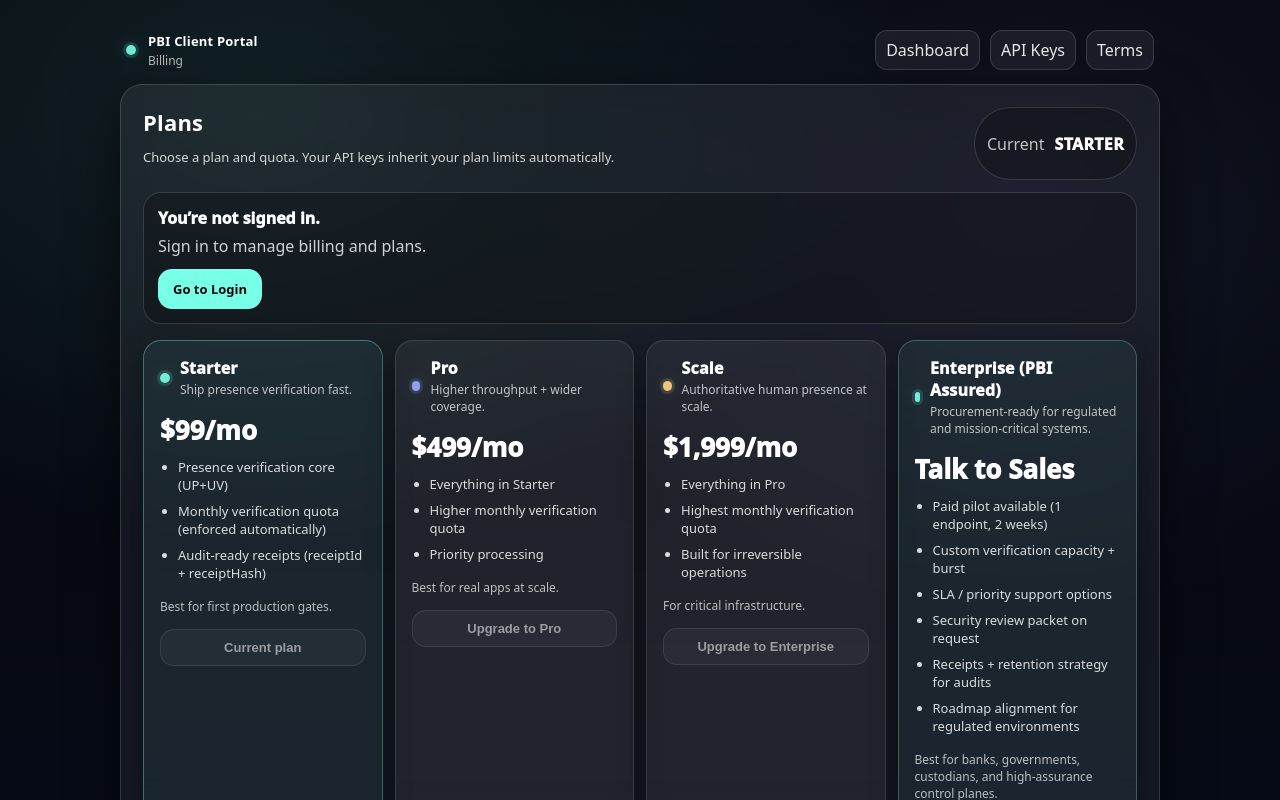
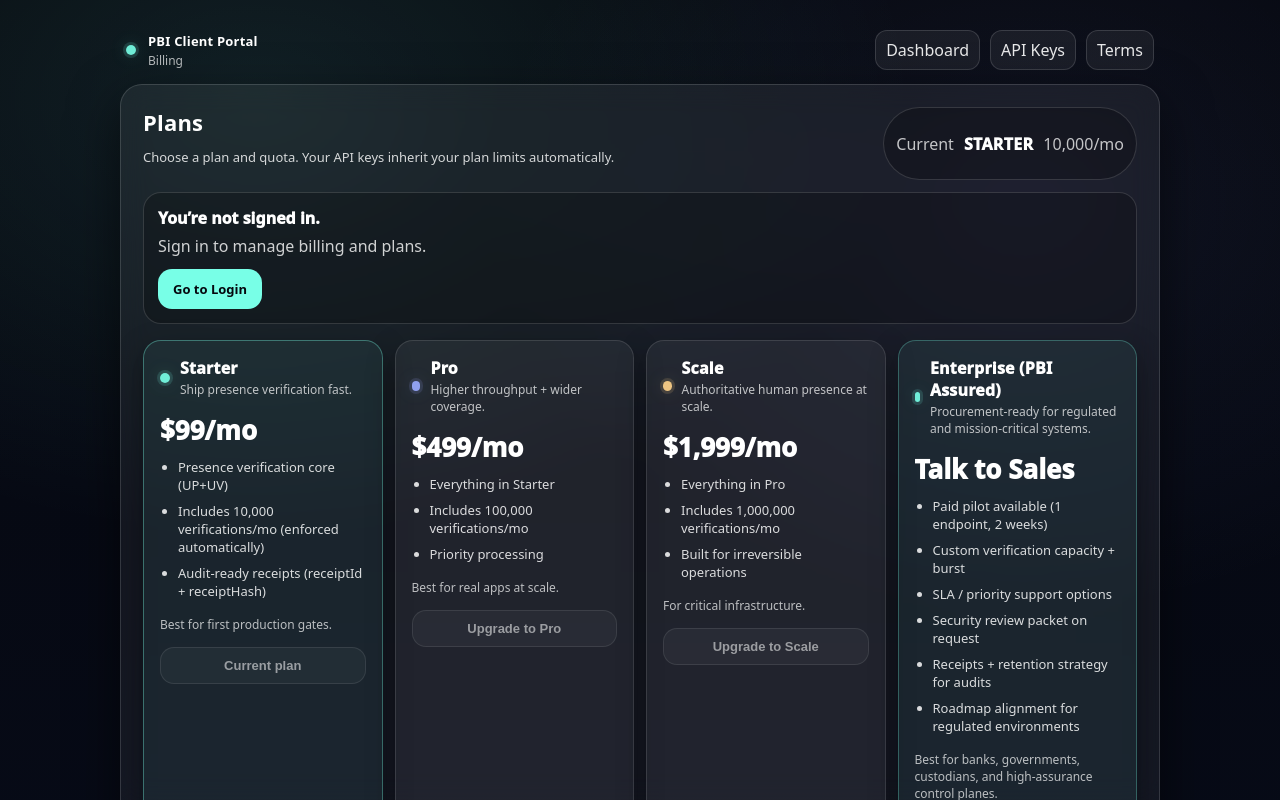
Before and after one commit to kojibai/pbi-enterprise-api, a Next.js app in the folder apps/portal/: page /billing in a window 1280 px wide. Built offline with nearby package versions, Linux system fonts and the light colour scheme; no server answers.

Commit message:
update plan quotas

```diff
--- a/apps/portal/src/pages/billing/index.tsx
+++ b/apps/portal/src/pages/billing/index.tsx
@@ -223,7 +223,23 @@ export default function BillingIndex() {
       window.removeEventListener("mousedown", onMouseDown);
     };
   }, [assuredOpen]);
+// Display labels (keep PlanKey as-is, but show "Scale" to users)
+const PLAN_LABEL: Record<PlanKey, string> = {
+  starter: "Starter",
+  pro: "Pro",
+  enterprise: "Scale"
+};
 
+// ✅ EDIT THESE 3 NUMBERS to match your server-enforced quotas
+const PLAN_QUOTA: Record<PlanKey, number> = {
+  starter: 10_000,
+  pro: 100_000,
+  enterprise: 1_000_000
+};
+
+function fmtInt(n: number) {
+  return n.toLocaleString();
+}
   return (
     <div style={pageStyle}>
       <style>{css}</style>
@@ -260,8 +276,10 @@ export default function BillingIndex() {
 
             <div className="currentPill" aria-label="Current plan">
               <span style={{ opacity: 0.75 }}>Current</span>
-              <span style={{ fontWeight: 950, letterSpacing: 0.3 }}>{currentPlan.toUpperCase()}</span>
-              {me?.quotaPerMonth ? <span style={{ opacity: 0.75 }}>{me.quotaPerMonth}/mo</span> : null}
+              <span style={{ fontWeight: 950, letterSpacing: 0.3 }}>{PLAN_LABEL[currentPlan].toUpperCase()}</span>
+<span style={{ opacity: 0.75 }}>
+  {me?.quotaPerMonth ? me.quotaPerMonth : fmtInt(PLAN_QUOTA[currentPlan])}/mo
+</span>
             </div>
           </div>
 
@@ -285,10 +303,10 @@ export default function BillingIndex() {
               title="Starter"
               subtitle="Ship presence verification fast."
               highlights={[
-                "Presence verification core (UP+UV)",
-                "Monthly verification quota (enforced automatically)",
-                "Audit-ready receipts (receiptId + receiptHash)"
-              ]}
+  "Presence verification core (UP+UV)",
+  `Includes ${fmtInt(PLAN_QUOTA.starter)} verifications/mo (enforced automatically)`,
+  "Audit-ready receipts (receiptId + receiptHash)"
+]}
               price={`${PLAN_PRICE.starter}/mo`}
               ctaLabel={currentPlan === "starter" ? "Current plan" : "Switch to Starter"}
               disabled={!me || currentPlan === "starter" || !canCheckout("starter")}
@@ -301,7 +319,11 @@ export default function BillingIndex() {
               current={currentPlan === "pro"}
               title="Pro"
               subtitle="Higher throughput + wider coverage."
-              highlights={["Everything in Starter", "Higher monthly verification quota", "Priority processing"]}
+              highlights={[
+  "Everything in Starter",
+  `Includes ${fmtInt(PLAN_QUOTA.pro)} verifications/mo`,
+  "Priority processing"
+]}
               price={`${PLAN_PRICE.pro}/mo`}
               ctaLabel={currentPlan === "pro" ? "Current plan" : busy === "pro" ? "Redirecting…" : "Upgrade to Pro"}
               disabled={!me || currentPlan === "pro" || !canCheckout("pro")}
@@ -314,9 +336,13 @@ export default function BillingIndex() {
               current={currentPlan === "enterprise"}
               title="Scale"
               subtitle="Authoritative human presence at scale."
-              highlights={["Everything in Pro", "Highest monthly verification quota", "Built for irreversible operations"]}
+              highlights={[
+  "Everything in Pro",
+  `Includes ${fmtInt(PLAN_QUOTA.enterprise)} verifications/mo`,
+  "Built for irreversible operations"
+]}
               price={`${PLAN_PRICE.enterprise}/mo`}
-              ctaLabel={currentPlan === "enterprise" ? "Current plan" : busy === "enterprise" ? "Redirecting…" : "Upgrade to Enterprise"}
+             ctaLabel={currentPlan === "enterprise" ? "Current plan" : busy === "enterprise" ? "Redirecting…" : "Upgrade to Scale"}
               disabled={!me || currentPlan === "enterprise" || !canCheckout("enterprise")}
               accent="gold"
               note={!PRICE_IDS.enterprise ? "Set NEXT_PUBLIC_STRIPE_PRICE_ENTERPRISE" : "For critical infrastructure."}
--- a/apps/portal/src/pages/index.tsx
+++ b/apps/portal/src/pages/index.tsx
@@ -189,7 +189,16 @@ export default function HomePage() {
       window.removeEventListener("mousedown", onMouseDown);
     };
   }, [salesOpen]);
+// ✅ EDIT THESE to match your server-enforced quotas
+const PLAN_QUOTA = {
+  starter: 10_000,
+  pro: 100_000,
+  scale: 1_000_000
+} as const;
 
+function fmtInt(n: number) {
+  return n.toLocaleString();
+}
   return (
     <div className="pbi-landing">
       <div className="pbi-bg" aria-hidden />
@@ -446,7 +455,12 @@ POST /v1/pbi/verify     { assertion }
   period="/month"
   tagline="Ship presence gates fast."
   bestFor="Best for: teams shipping their first high-risk presence gates."
-                  bullets={["Presence verification core", "Starter verification quota", "Receipt hash + audit trail", "Client portal + billing"]}
+  bullets={[
+    "Presence verification core",
+    `Includes ${fmtInt(PLAN_QUOTA.starter)} verifications/mo`,
+    "Receipt hash + audit trail",
+    "Client portal + billing"
+  ]}
 />
 
 <PlanCard
@@ -455,7 +469,12 @@ POST /v1/pbi/verify     { assertion }
   period="/month"
   tagline="Higher throughput + more automation."
   bestFor="Best for: products scaling enforcement coverage."
-                  bullets={["Everything in Starter", "Higher verification quota", "Priority processing", "Built for scaling teams"]}
+  bullets={[
+    "Everything in Starter",
+    `Includes ${fmtInt(PLAN_QUOTA.pro)} verifications/mo`,
+    "Priority processing",
+    "Built for scaling teams"
+  ]}
 />
 
 <PlanCard
@@ -467,8 +486,8 @@ POST /v1/pbi/verify     { assertion }
   featured
   bullets={[
     "Everything in Pro",
-                    "Highest verification quota",
-                    "Enterprise reliability + throughput",
+    `Includes ${fmtInt(PLAN_QUOTA.scale)} verifications/mo`,
+    "Enterprise throughput + reliability",
     "Designed for irreversible operations",
     "Dispute & compliance ready"
   ]}
```
Lines whose indentation alone changed are shown as unchanged.
